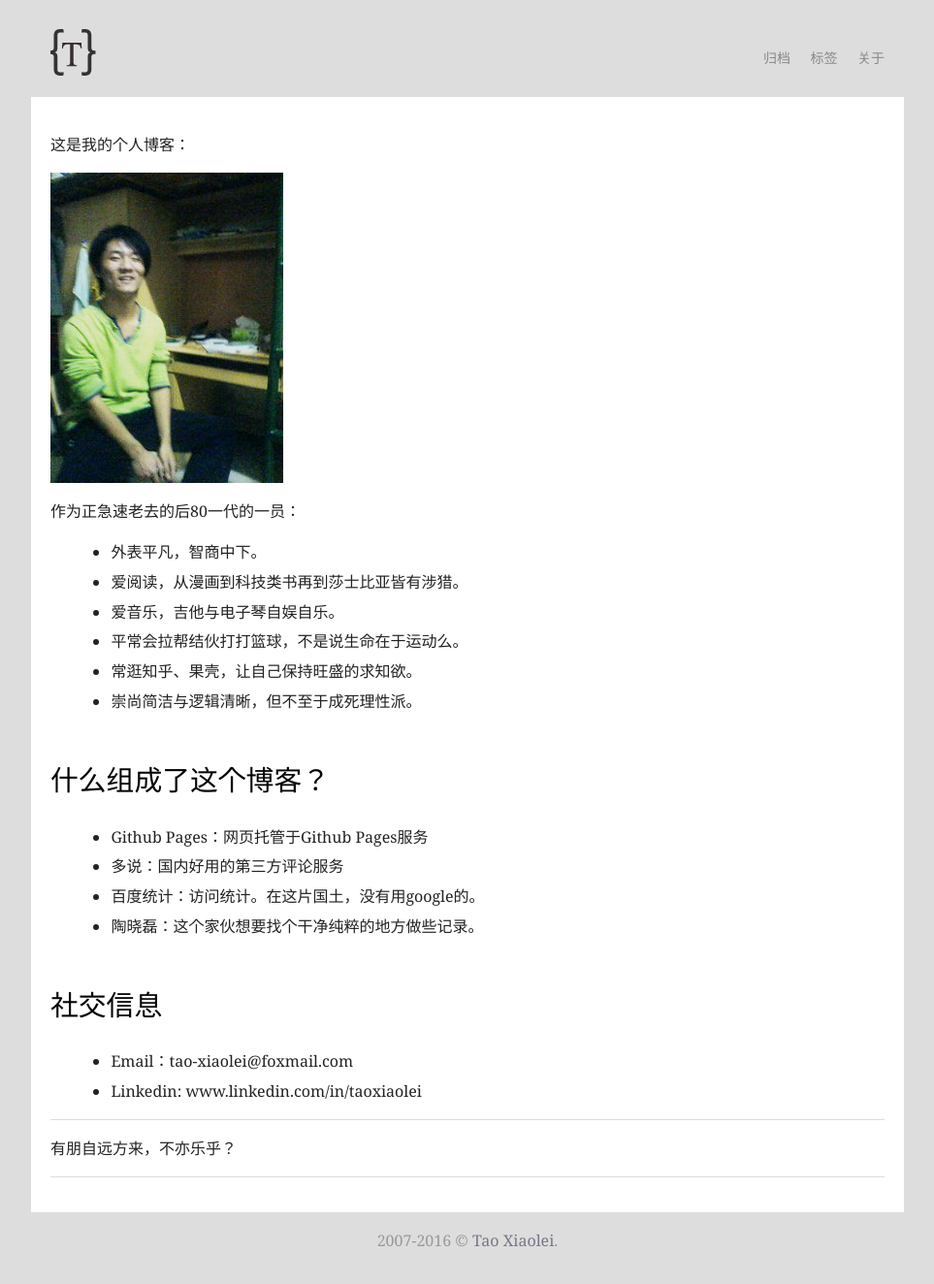
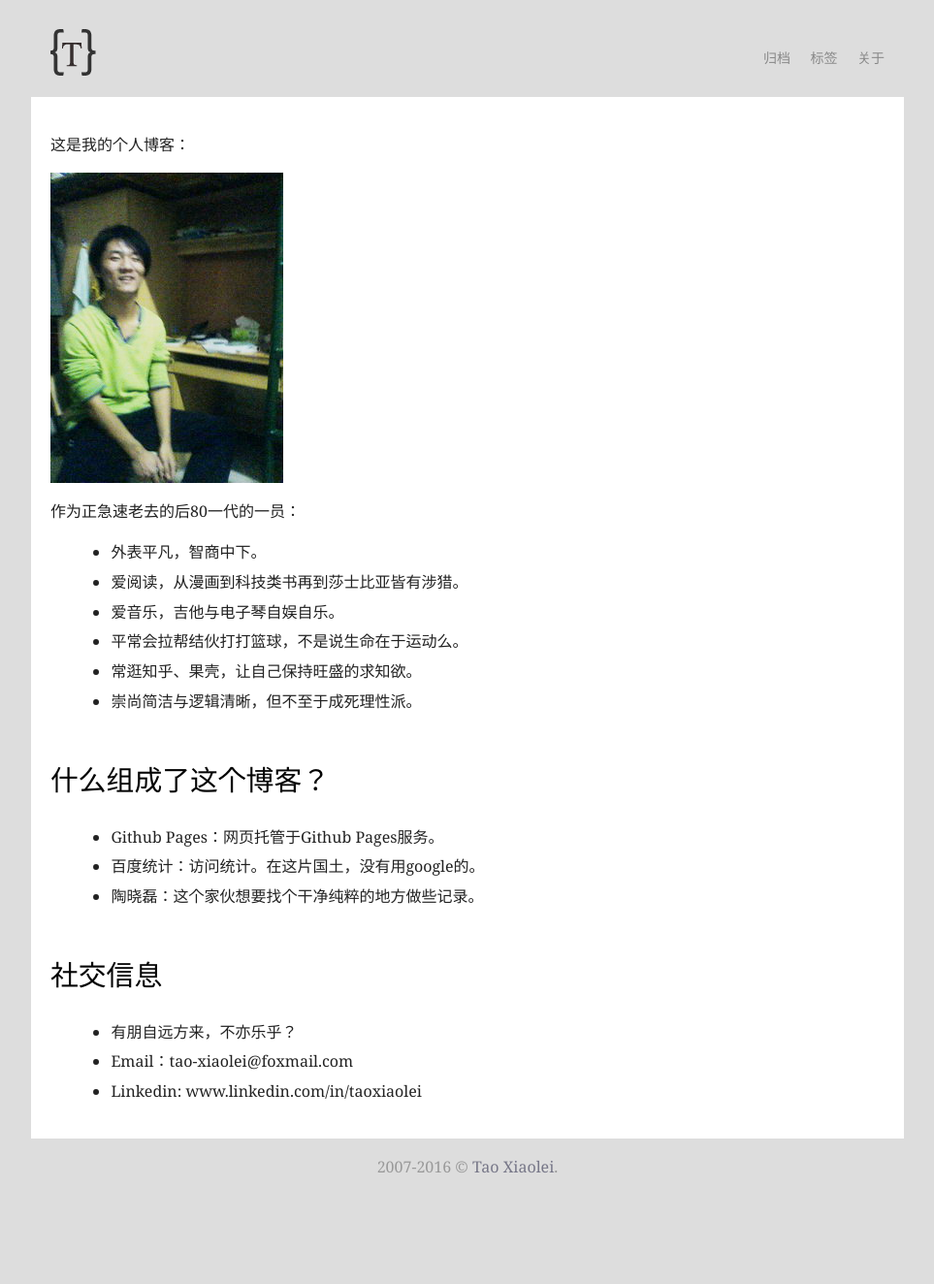
Before and after one commit to lingyunyumo/lingyunyumo.github.io, a Jekyll site: the page built from about.html, in a window 1280 px wide. Shown: the whole page at 97% size, without its empty margins (158-1121 px from the left). Built offline with Jekyll 4.4.1, drawn with Linux system fonts in a browser that asks for light colours; Markdown is read by kramdown in place of the engine named in the settings; comment, search, counter and statistics services are not loaded; after the commit the page ends 1248 px from its top, so only the background shows below that.

Commit message:
Remove the comment system.

```diff
--- a/_includes/comments.html
+++ /dev/null
@@ -1,19 +0,0 @@
-{% if site.baseurl contains 'taoxiaolei.com' and page.comments != false %}
-<hr>
-<!-- 多说评论框 start -->
-<div class="ds-thread" data-thread-key="{{ page.url | remove:'.html' | append:'.html' }}" data-title="{{ page.title }}"></div>
-<!-- 多说评论框 end -->
-<!-- 多说公共JS代码 start (一个网页只需插入一次) -->
-<script type="text/javascript">
-    var duoshuoQuery = {short_name:"taoxiaolei"};
-    (function() {
-        var ds = document.createElement('script');
-        ds.type = 'text/javascript';ds.async = true;
-        ds.src = (document.location.protocol == 'https:' ? 'https:' : 'http:') + '//static.duoshuo.com/embed.js';
-        ds.charset = 'UTF-8';
-        (document.getElementsByTagName('head')[0]
-                || document.getElementsByTagName('body')[0]).appendChild(ds);
-    })();
-</script>
-<!-- 多说公共JS代码 end -->
-{% endif %}
--- a/_layouts/post.html
+++ b/_layouts/post.html
@@ -21,4 +21,3 @@
     </li>
     {% endif %}
 </ul>
-{% include comments.html %}
--- a/about.html
+++ b/about.html
@@ -18,19 +18,14 @@
 
 <h3>什么组成了这个博客？</h3>
 <ul>
-  <li>Github Pages：网页托管于Github Pages服务</li>
-  <li>多说：国内好用的第三方评论服务</li>
+  <li>Github Pages：网页托管于Github Pages服务。</li>
   <li>百度统计：访问统计。在这片国土，没有用google的。</li>
   <li>陶晓磊：这个家伙想要找个干净纯粹的地方做些记录。</li>
 </ul>
 
 <h3>社交信息</h3>
 <ul>
+  <li>有朋自远方来，不亦乐乎？</li>
   <li>Email：tao-xiaolei@foxmail.com</li>
   <li>Linkedin: www.linkedin.com/in/taoxiaolei</li>
 </ul>
-
-<hr>
-<div><p>有朋自远方来，不亦乐乎？</p></div>
-
-{% include comments.html %}
```
